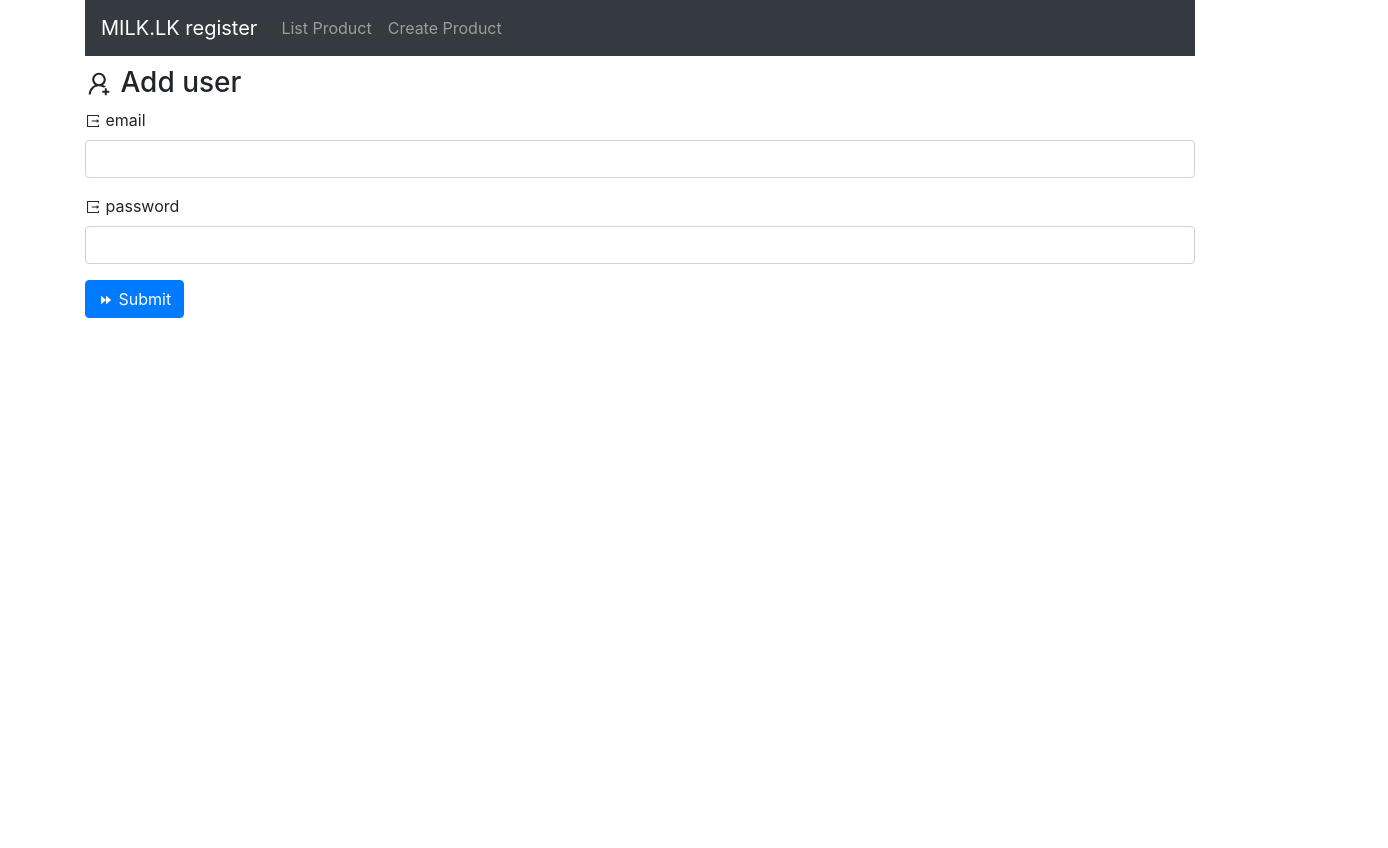
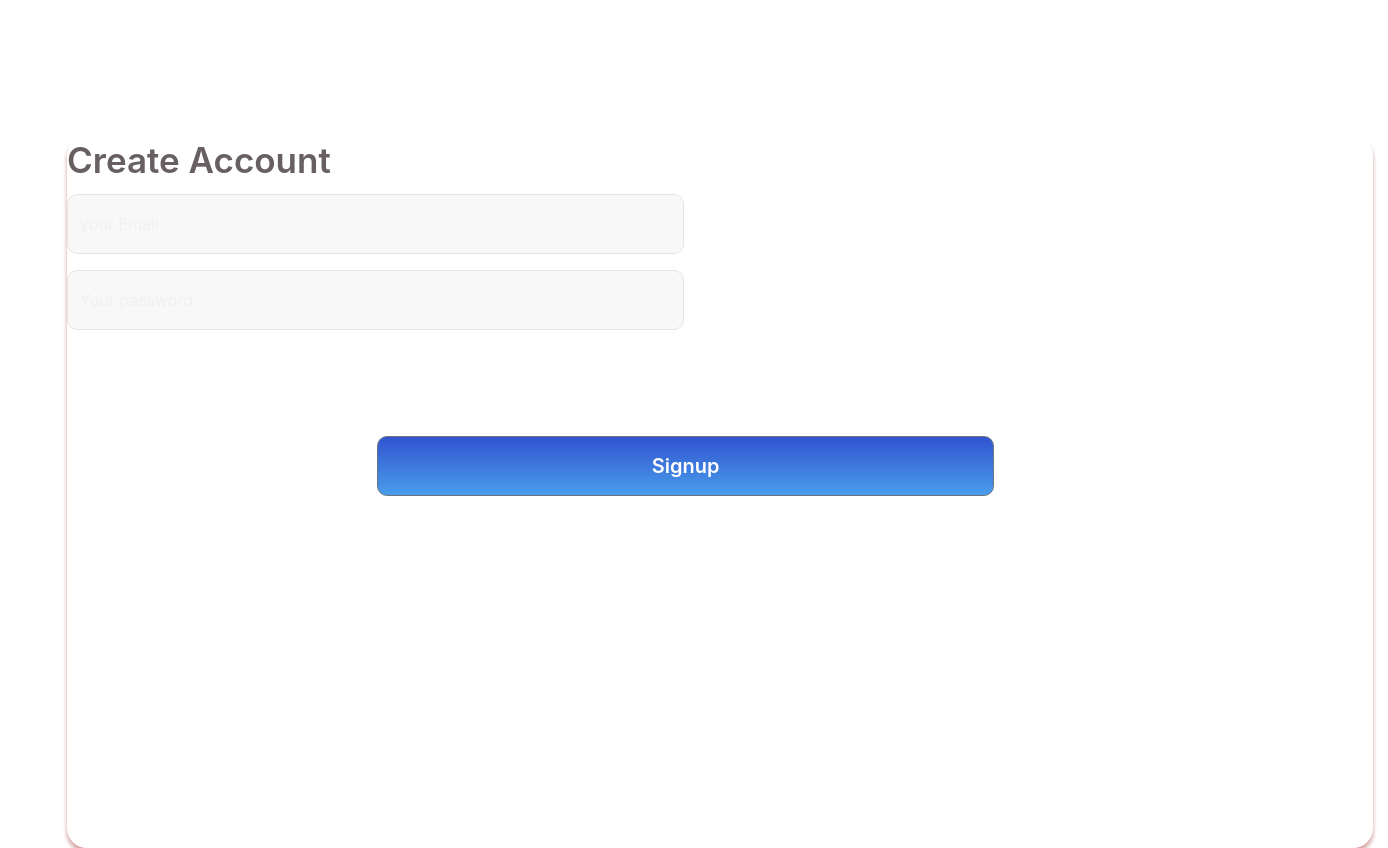
Before and after one commit to Gayath1/Milk.lk_MERN, a React (Create React App) app: page /register in a window 1280 px wide. Shown: the whole page, 1388 px wide, since content can reach past the window. Before the commit the page ends 800 px from the top, so only its background shows below. Built offline with nearby package versions, Linux system fonts and the light colour scheme.

Commit message:
Register ui changes

```diff
--- a/src/components/register.js
+++ b/src/components/register.js
@@ -30,48 +30,43 @@ const Createuser = (props) => {
     }
 
     return (
-        <div className="container">
-        <nav className="navbar navbar-expand-lg navbar-dark bg-dark">
-          <Link to="/" className="navbar-brand">MILK.LK register</Link>
-          <div className="collapse navbar-collapse">
-            <ul className="navbar-nav mr-auto">
-              <li className="navbar-item">
-                <Link to="/list" className="nav-link">List Product</Link>
-              </li>
+       <div className="rectangle">
 
-              <li className="navbar-item">
-                <Link to="/create" className="nav-link">Create Product</Link>
-              </li>
-            </ul>
-          </div>
-        </nav>
+                <Link to="/list" className="cols12">Create Account</Link>
+
+
+
+
         <div style={{ marginTop: 10 }}>
-            <h3><AiOutlineUserAdd /> Add user</h3>
+
             <Form onSubmit={onSubmituserData}>
 
                 <FormGroup row>
                     <Col>
-                        <Label><AiOutlineExport /> email </Label>
+
                         <Input
+
+                            placeholder = "your Email"
                             type="text"
                             name="email"
-                            className="form-control"
+                            className="input-fieldcols12"
                             value={data.email}
                             onChange={onChangeuserData} />
                     </Col>
                 </FormGroup>
                 <FormGroup row>
                     <Col>
-                        <Label><AiOutlineExport /> password</Label>
+
                         <Input
+                            placeholder = "Your password"
                             type="text"
                             name="password"
-                            className="form-control"
+                            className="input-fieldcols12"
                             value={data.password}
                             onChange={onChangeuserData} />
                     </Col>
                 </FormGroup>
-                <Button color="primary"><AiOutlineForward /> Submit</Button>
+                <Button className="btn_login"> Signup</Button>
             </Form>
         </div>
         </div>
```
